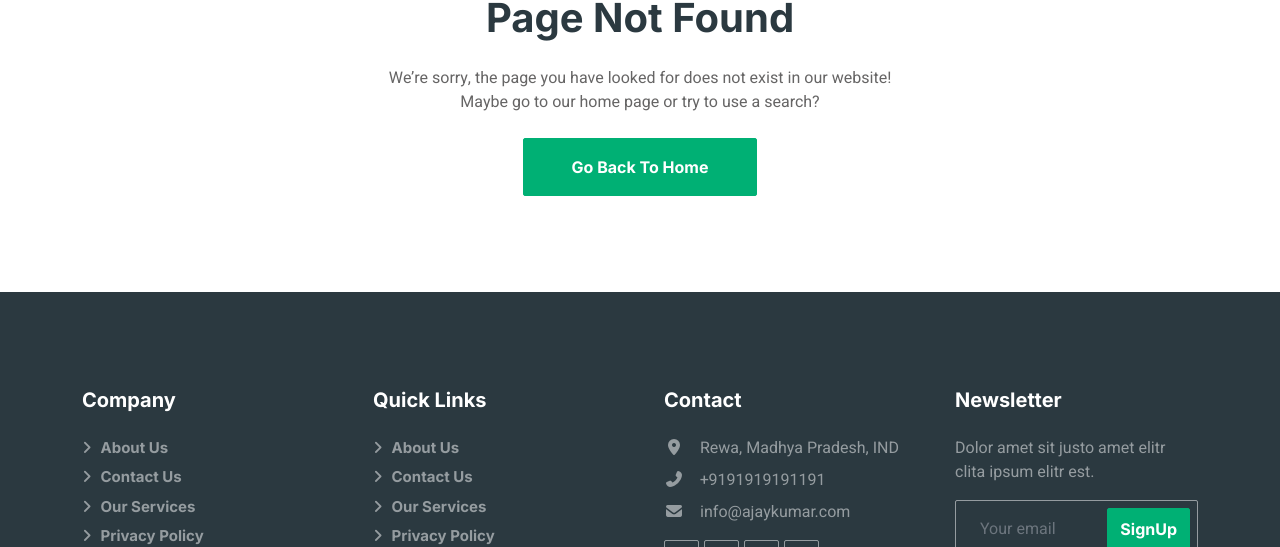
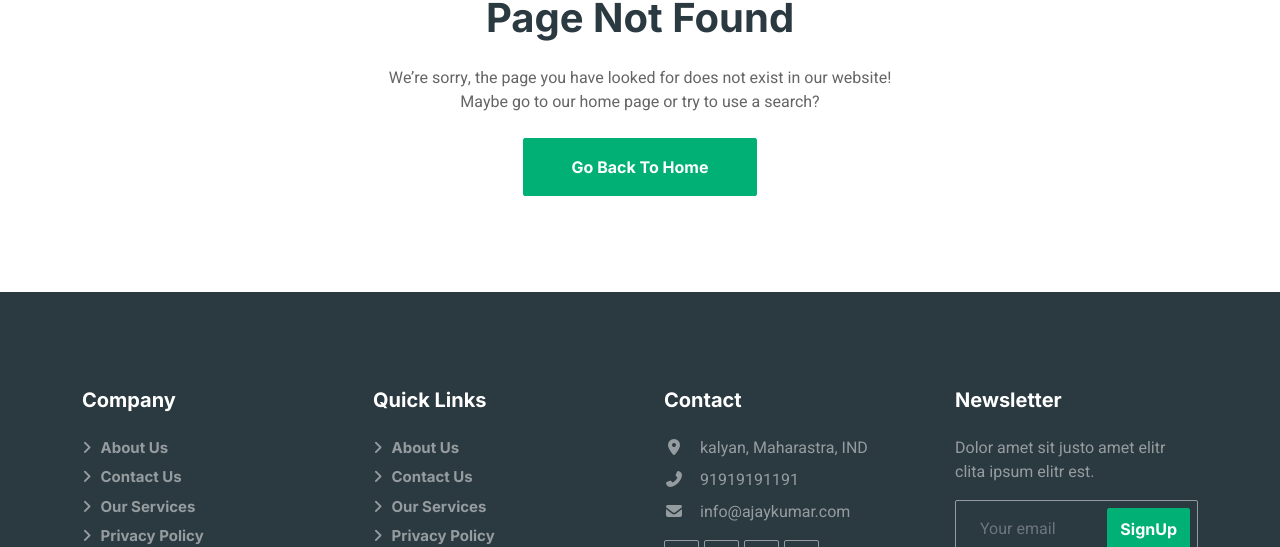
Before and after one commit to HRISHIXP/codesoft-job-board, a plain HTML site: page 404.html in a window 1280 px wide. Shown: the part 774-1321 px from the top of the page. Drawn offline with nearby package versions, Linux system fonts and the light colour scheme; a script that the page names is missing; files whose address does not match are found by name.

Commit message:
Update 404.html

```diff
--- a/404.html
+++ b/404.html
@@ -132,8 +132,8 @@
                     </div>
                     <div class="col-lg-3 col-md-6">
                         <h5 class="text-white mb-4">Contact</h5>
-                        <p class="mb-2"><i class="fa fa-map-marker-alt me-3"></i>Rewa, Madhya Pradesh, IND</p>
-                        <p class="mb-2"><i class="fa fa-phone-alt me-3"></i>+9191919191191</p>
+                        <p class="mb-2"><i class="fa fa-map-marker-alt me-3"></i>kalyan, Maharastra, IND</p>
+                        <p class="mb-2"><i class="fa fa-phone-alt me-3"></i>91919191191</p>
                         <p class="mb-2"><i class="fa fa-envelope me-3"></i>info@ajaykumar.com</p>
                         <div class="d-flex pt-2">
                             <a class="btn btn-outline-light btn-social" href=""><i class="fab fa-twitter"></i></a>
```
